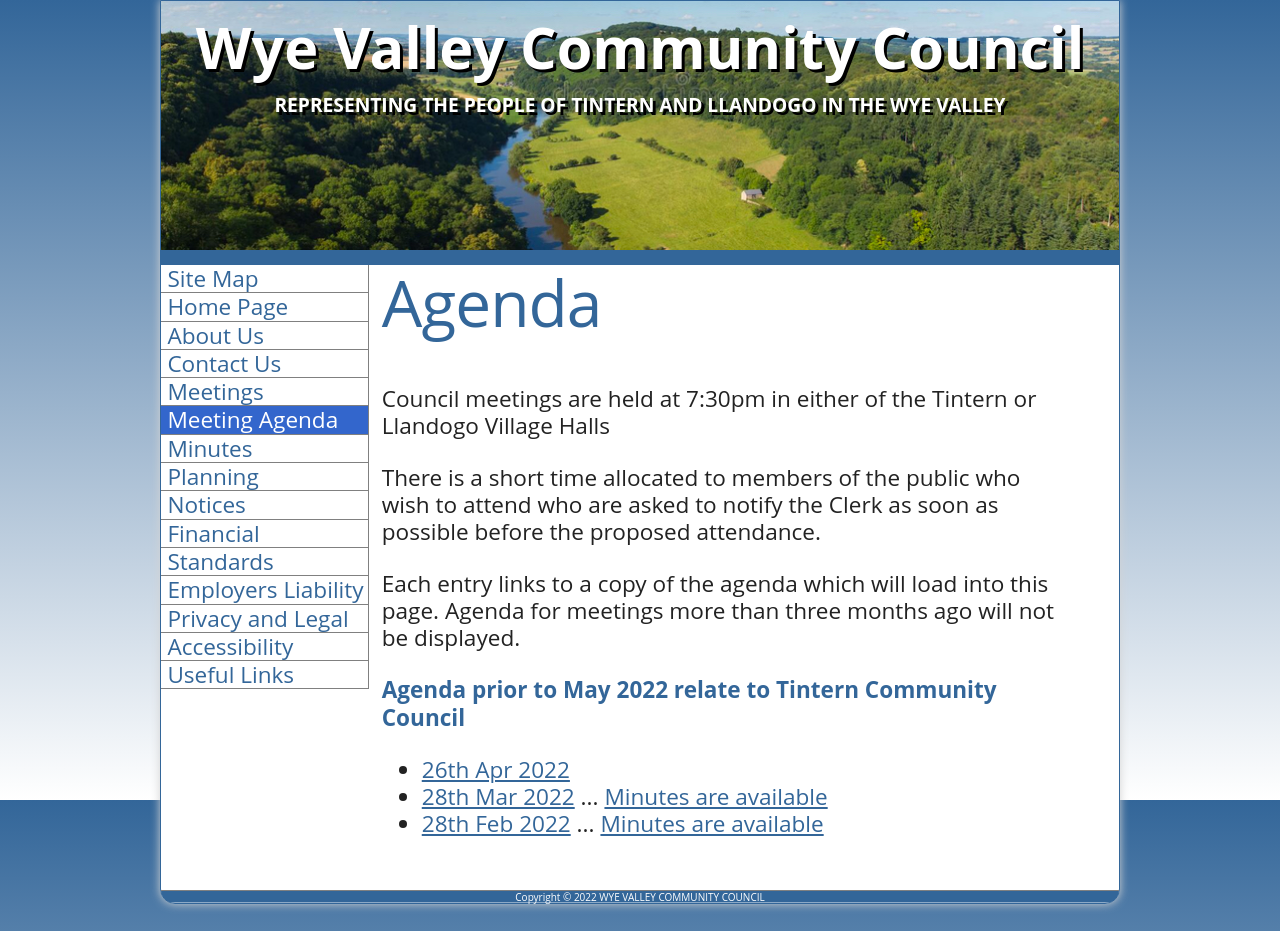
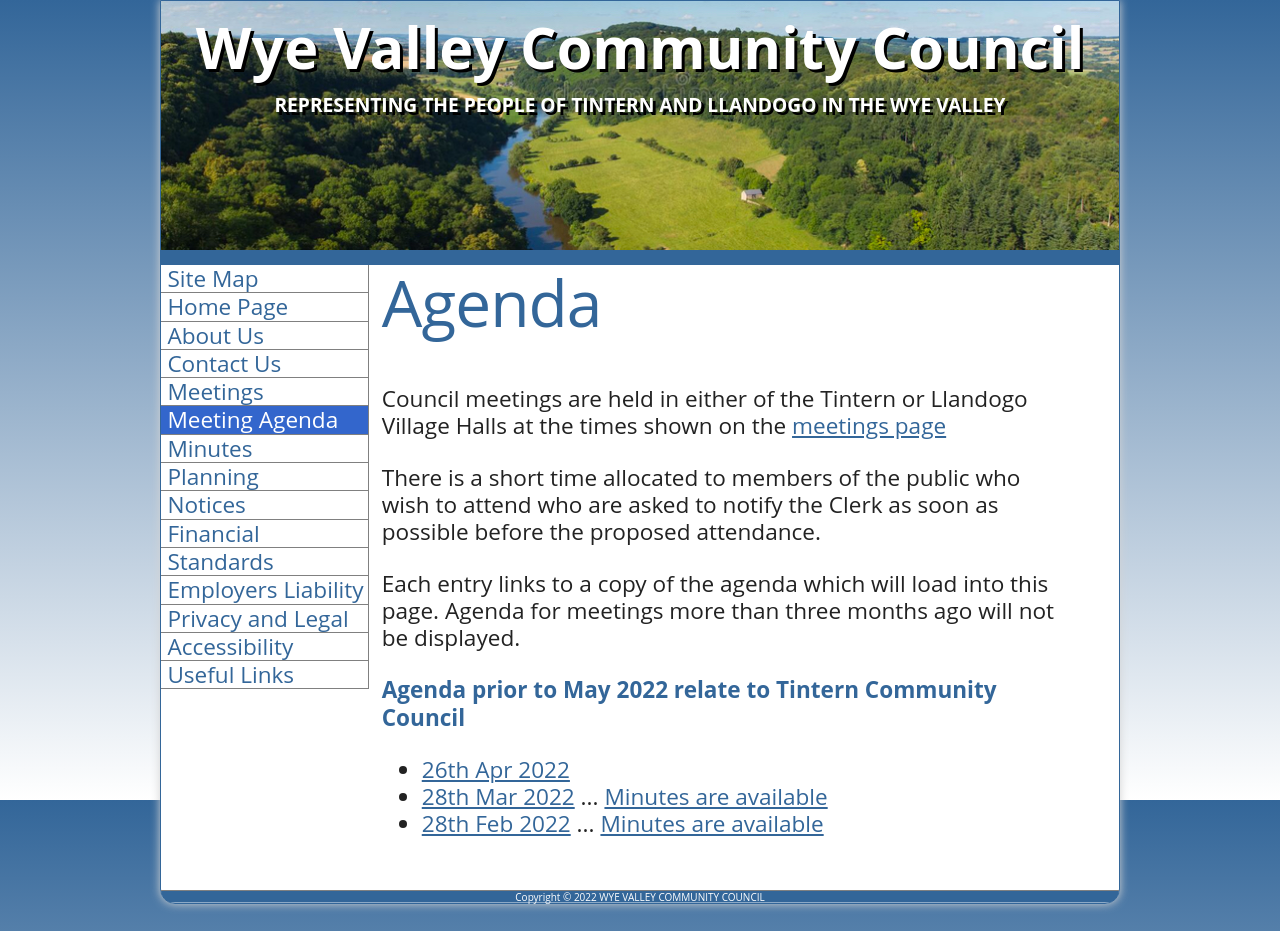
Before and after one commit to gitforsteve/wyevalleycc, a PHP site: page /agenda.php in a window 1280 px wide. Run offline with PHP 8.4, Linux system fonts and the light colour scheme; data that the repository does not hold is empty.

Commit message:
Change wording and added link to meetings

```diff
--- a/agenda.php
+++ b/agenda.php
@@ -11,7 +11,7 @@ if(!class_exists('Database')){
 <h1>Agenda</h1>
 <br />
 <?PHP
-print("<p>Council meetings are held at 7:30pm in either of the Tintern or Llandogo Village Halls</p><p>There is a short time allocated to members of the public who wish to attend who are asked to notify the Clerk as soon as possible before the proposed attendance.</p><p>Each entry links to a copy of the agenda which will load into this page. Agenda for meetings more than three months ago will not be displayed.</p><p class='bluebold'>Agenda prior to May 2022 relate to Tintern Community Council</p><ul>");
+print("<p>Council meetings are held in either of the Tintern or Llandogo Village Halls at the times shown on the <a href='meetings.php' title='Link to meetings page'>meetings page</a></p><p>There is a short time allocated to members of the public who wish to attend who are asked to notify the Clerk as soon as possible before the proposed attendance.</p><p>Each entry links to a copy of the agenda which will load into this page. Agenda for meetings more than three months ago will not be displayed.</p><p class='bluebold'>Agenda prior to May 2022 relate to Tintern Community Council</p><ul>");
 
 $files = glob("agenda/*.txt");
 foreach($files as $filename){
```
